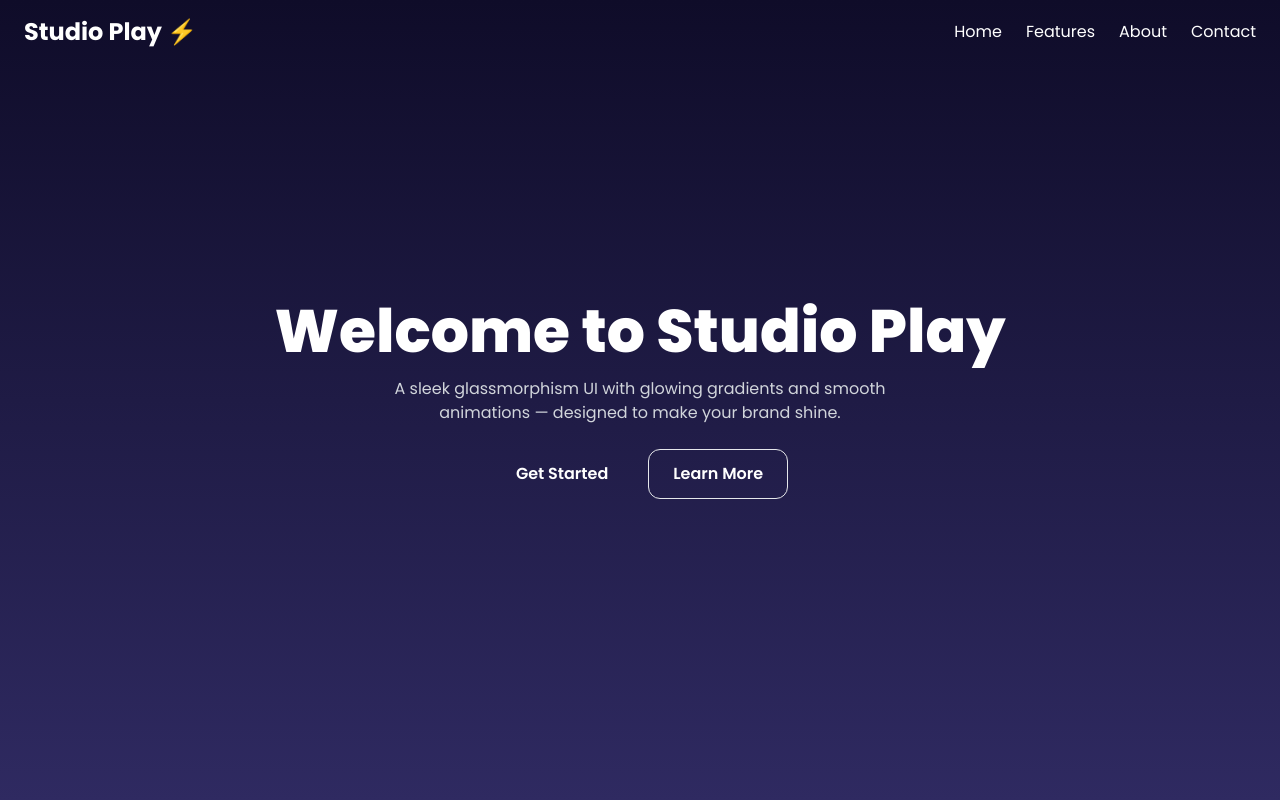
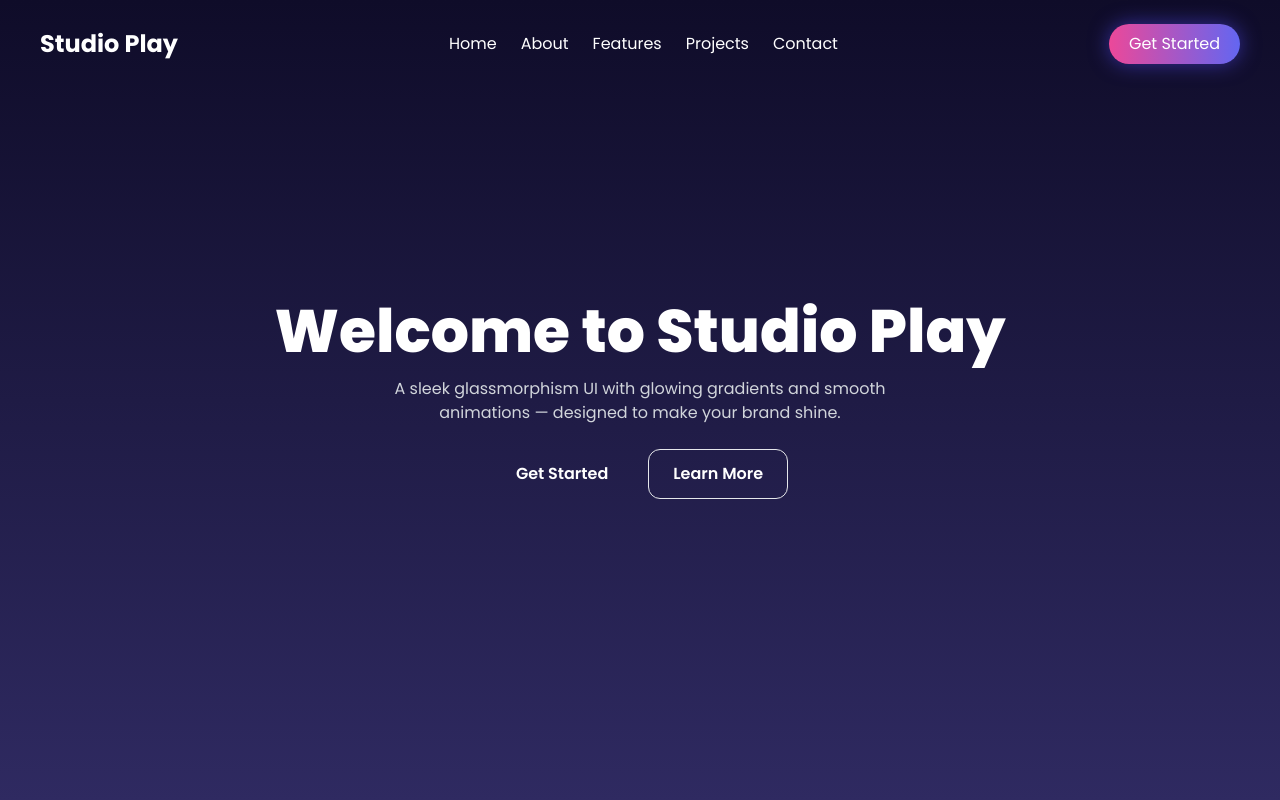
Before and after one commit to tech242242/glassmorphism-website, a React (Vite) app: page / in a window 1280 px wide. Shown: the top 800 px of the page. Built offline with nearby package versions, Linux system fonts and the light colour scheme.

Commit message:
Update Navbar.jsx

```diff
--- a/src/components/Navbar.jsx
+++ b/src/components/Navbar.jsx
@@ -1,13 +1,17 @@
 export default function Navbar() {
   return (
-    <nav className="fixed top-0 left-0 w-full z-50 glass py-4 px-6 flex justify-between items-center">
-      <h1 className="text-2xl font-bold text-gradient">Studio Play ⚡</h1>
-      <ul className="flex gap-6 text-sm md:text-base">
-        <li className="glow-hover cursor-pointer">Home</li>
-        <li className="glow-hover cursor-pointer">Features</li>
-        <li className="glow-hover cursor-pointer">About</li>
-        <li className="glow-hover cursor-pointer">Contact</li>
-      </ul>
+    <nav className="flex justify-between items-center px-10 py-6 bg-transparent absolute top-0 w-full z-10">
+      <h1 className="text-2xl font-bold text-white">Studio Play</h1>
+      <div className="space-x-6 hidden md:flex">
+        {["Home", "About", "Features", "Projects", "Contact"].map((item) => (
+          <a key={item} href="#" className="text-white hover:text-pink-400 transition">
+            {item}
+          </a>
+        ))}
+      </div>
+      <button className="bg-gradient-to-r from-pink-500 to-indigo-500 px-5 py-2 rounded-full text-white shadow-glow hover:scale-105 transition">
+        Get Started
+      </button>
     </nav>
-  )
+  );
 }
```
